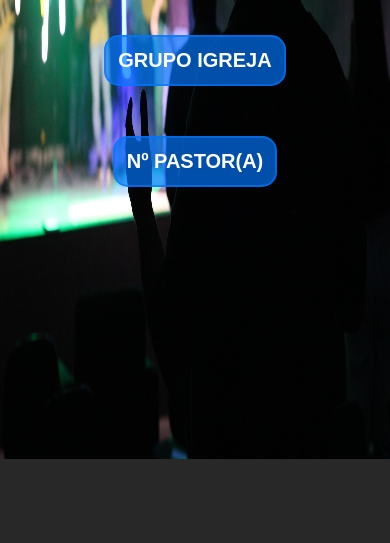
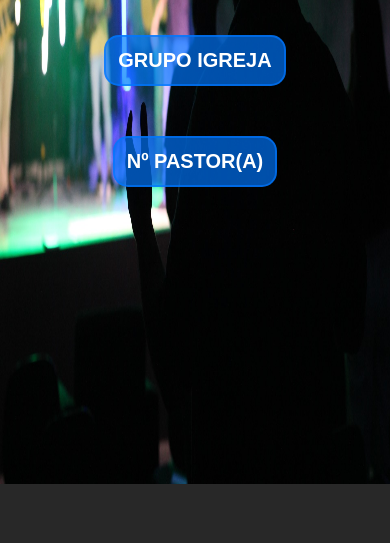
Before and after one commit to MinisterioDaFeCampusGama/WhatsApp, a plain HTML site: page index.html in a window 390 px wide. Shown: the part 301-844 px from the top of the page. Drawn offline with Linux system fonts and the light colour scheme.

Commit message:
Update responsive.css

```diff
--- a/responsive.css
+++ b/responsive.css
@@ -8,7 +8,7 @@
 @media screen and (max-width:426px){
     .img-fundo img{
         width: 100%;
-        height: 760px;
+        height: 785px;
     }
 
 }
```
